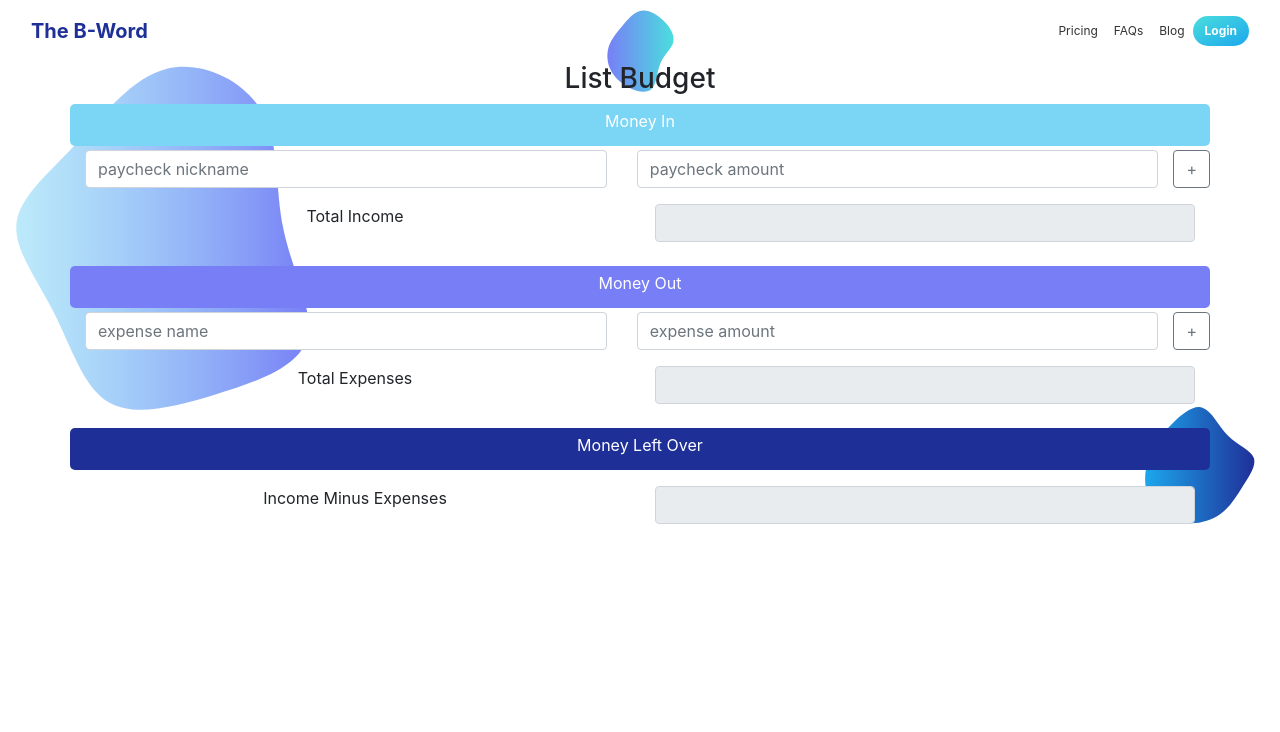
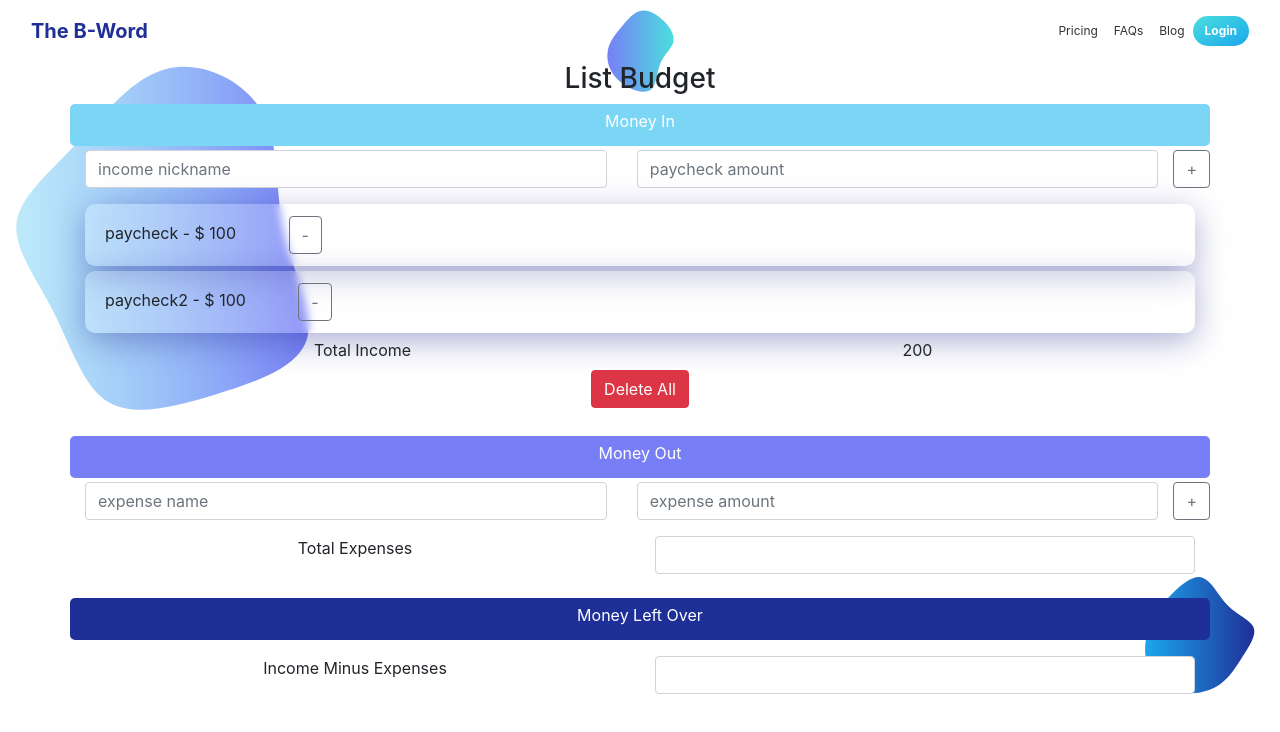
Before and after one commit to SirenaAlyceDev/react-budget, a React (Create React App) app: page /faqs in a window 1280 px wide. Shown: the top 732 px of the page. Built offline with nearby package versions, Linux system fonts and the light colour scheme.

Commit message:
added ability to change state of income and render list of income to page

```diff
--- a/src/App.css
+++ b/src/App.css
@@ -229,3 +229,14 @@ button.budgetButton {
     color:white;
     padding: 5px;
   }
+
+  .list-group-item {
+    border: none;
+    background: rgba( 255, 255, 255, 0.20 );
+    box-shadow: 0 8px 32px 0 rgba( 31, 38, 135, 0.37 );
+    backdrop-filter: blur( 4px );
+    -webkit-backdrop-filter: blur( 4px );
+    border-radius: 10px !important;
+    margin-bottom: 5px;
+    text-align: left;
+  }
--- a/src/components/ListBudgetExpenseComponent.js
+++ b/src/components/ListBudgetExpenseComponent.js
@@ -98,7 +98,7 @@ const ListExpense = (props) => {
               <Label for="totalIncome">Total Expenses</Label>
             </Col>
             <Col>
-              <Input className="totalExpenses" disabled />
+              <Input className="totalExpenses"  />
             </Col>
           </Row>
         </Container>
--- a/src/components/ListBudgetIncomeComponent.js
+++ b/src/components/ListBudgetIncomeComponent.js
@@ -1,4 +1,5 @@
 import React, { useState } from "react";
+import List from "./ListBudgetIncomeList";
 import {
   Form,
   FormGroup,
@@ -10,28 +11,37 @@ import {
   Container,
 } from "reactstrap";
 
-const ListIncome = (props) => {
-  const [inputList, setInputList] = useState([{ income: "", amount: "" }]);
+const ALL_INCOME = [
+  { id: 0, name: "paycheck", amount: 100 },
+  { id: 1, name: "paycheck2", amount: 100 },
+];
 
-  // handle input change
-  const handleInputChange = (e, index) => {
-    const { name, value } = e.target;
-    const list = [...inputList];
-    list[index][name] = value;
-    setInputList(list);
-  };
+function ListIncome() {
+  const [income, setIncome] = useState(ALL_INCOME);
+  const [name, setName] = useState('');
+  const [amount, setAmount] = useState('');
 
-  // handle click event of the remove Button
-  const handleRemoveClick = (index) => {
-    const list = [...inputList];
-    list.splice(index, 1);
-    setInputList(list);
-  };
+  const handleName = event => {
+    console.log('Name', event.target.value)
+    setName(event.target.value)
+  }
 
-  // handle click event of the add button
-  const handleAddClick = () => {
-    setInputList([...inputList, { income: "", amount: "" }]);
-  };
+  const handleAmount = event => {
+    console.log('amount', event.target.value)
+    setAmount(event.target.value)
+  }
+
+  const handleSubmitForm = event => {
+    event.preventDefault()
+    if (name !== '' && amount >0) {
+      const newincome ={name, amount}
+      setIncome([...income, newincome])
+      setName('')
+      setAmount('')
+    } else {
+      alert('invalid input')
+    }
+  }
 
   return (
     <React.Fragment>
@@ -41,25 +51,20 @@ const ListIncome = (props) => {
       <div>
         <Container className="mb-1">
           <Row>
-            <Col className="moneyInHeader">
+            <Col className="moneyInHeader mb-1">
               <Label for="moneyIn">Money In</Label>
             </Col>
           </Row>
-        </Container>
-
-        {inputList.map((x, i) => {
-          return (
-            <div className="box container">
-              <Form id="moneyInForm">
+          <Form id="moneyInForm" onSubmit={handleSubmitForm}>
             <FormGroup row>
               <Col>
                 <Input
                   type="text"
                   name="income"
                   id="income"
-                      value={x.income}
-                      placeholder="paycheck nickname"
-                      onChange={(e) => handleInputChange(e, i)}
+                  placeholder="income nickname"
+                  value={name}
+                  onChange={handleName}
                 />
               </Col>
               <Col>
@@ -67,171 +72,139 @@ const ListIncome = (props) => {
                   type="number"
                   name="amount"
                   id="incomeAmount"
-                      value={x.amount}
                   placeholder="paycheck amount"
-                      onChange={(e) => handleInputChange(e, i)}
+                  value={amount}
+                  onChange={handleAmount}
                 />
               </Col>
-                  {inputList.length - 1 === i && (
-                    <Button className="btn" onClick={handleAddClick} outline>
+              <Button className="btn" type="submit" outline>
                 {" "}
                 +{" "}
               </Button>
-                  )}
-                  {inputList.length !== 1 && (
-                    <Button
-                      className="btn"
-                      onClick={() => handleRemoveClick(i)}
-                      outline
-                    >
-                      {" "}
-                      -{" "}
-                    </Button>
-                  )}
             </FormGroup>
           </Form>
-            </div>
-          );
-        })}
+          <List income={income} />
           <Container>
             <Row>
               <Col>
                 <Label for="totalIncome">Total Income</Label>
               </Col>
               <Col>
-              <Input className="totalIncome" disabled />
+                {income.reduce((acc, curr) => {
+                  return (acc += parseInt(curr.amount));
+                }, 0)}
+              </Col>
+            </Row>
+            <Row>
+              <Col>
+              <Button className="btn" color="danger">Delete All</Button>
               </Col>
             </Row>
           </Container>
           <br />
+        </Container>
       </div>
     </React.Fragment>
   );
-};
+}
 
-//   //return (
-// //       <Container>
-// //         <Row>
-// //           <Col>
-// //             <h1>Simple List Budget</h1>
-// //           </Col>
-// //         </Row>
-// //         <Row>
-// //           <Col>
-// //             <Form id="moneyInForm">
-// //               <FormGroup
-// //                 row
-// //                 className="moneyInHeader"
-// //               >
-// //                 <Col>
-// //                   <Label for="moneyIn">Money In</Label>
-// //                 </Col>
-// //               </FormGroup>
-// //               <FormGroup row>
-// //                 <Col>
-// //                   <Input
-// //                     type="text"
-// //                     name="income"
-// //                     id="income"
-// //                     placeholder="paycheck nickname"
-// //                   />
-// //                 </Col>
-// //                 <Col>
-// //                   <Input
-// //                     type="number"
-// //                     name="amount"
-// //                     id="incomeAmount"
-// //                     placeholder="paycheck amount"
-// //                   />
-// //                 </Col>
-// //                 <Button className="btn" outline>
-// //                   {" "}
-// //                   +{" "}
-// //                 </Button>
-// //                 <Button className="btn" outline>
-// //                   {" "}
-// //                   -{" "}
-// //                 </Button>
-// //               </FormGroup>
-// //               <FormGroup row>
-// //                 <Col>
-// //                   <Label for="totalIncome">Total Income</Label>
-// //                 </Col>
-// //                 <Col>
-// //                   <Input className="totalIncome" disabled />
-// //                 </Col>
-// //               </FormGroup>
-// //               <br />
-// //             </Form>
-// //             );
-// // })}
-//             {/* <Form id="moneyOutForm">
-//               <FormGroup
-//                 row
-//                 className="moneyOutHeader"
-//               >
-//                 <Col>
-//                   <Label for="moneyOut">Money Out</Label>
-//                 </Col>
-//               </FormGroup>
-//               <FormGroup row>
-//                 <Col>
-//                   <Input
-//                     type="text"
-//                     name="expense"
-//                     id="expense"
-//                     placeholder="expense name"
-//                   />
-//                 </Col>
-//                 <Col>
-//                   <Input
-//                     type="number"
-//                     name="expenseamount"
-//                     id="expenseamount"
-//                     placeholder="expense amount"
-//                   />
-//                 </Col>
-//                 <Button className="btn" outline>
-//                   {" "}
-//                   +{" "}
-//                 </Button>
-//                 <Button className="btn" outline>
-//                   {" "}
-//                   -{" "}
-//                 </Button>
-//               </FormGroup>
-//               <FormGroup row>
-//                 <Col>
-//                   <Label for="totalExpense">Total Expense</Label>
-//                 </Col>
-//                 <Col>
-//                   <Input className="totalExpense" disabled />
-//                 </Col>
-//               </FormGroup>
-//             </Form>
-//             <Form id="moneyLeft">
-//               <FormGroup
-//                 row
-//                 className="moneyLeftOverHeader"
-//               >
-//                 <Col>
-//                   <Label for="moneyLeft">Money Left Over</Label>
-//                 </Col>
-//               </FormGroup>
-//               <FormGroup row>
-//                 <Col>
-//                   <Label for="moneyLeft">Income Minus Expenses</Label>
-//                 </Col>
-//                 <Col>
-//                   <Input className="moneyLeft" disabled />
-//                 </Col>
-//               </FormGroup>
-//             </Form> */}
-//           {/* </Col>
-//           <Col>
-//           Dashboard will go here
-//           </Col>
-//         </Row>
-//       </Container> */}
+// const ListIncome = (props) => {
+//   const [inputList, setInputList] = useState([{ income: "", amount: "" }]);
+
+//   // handle input change
+//   const handleInputChange = (e, index) => {
+//     const { name, value } = e.target;
+//     const list = [...inputList];
+//     list[index][name] = value;
+//     setInputList(list);
+//   };
+
+//   // handle click event of the remove Button
+//   const handleRemoveClick = (index) => {
+//     const list = [...inputList];
+//     list.splice(index, 1);
+//     setInputList(list);
+//   };
+
+//   // handle click event of the add button
+//   const handleAddClick = () => {
+//     setInputList([...inputList, { income: "", amount: "" }]);
+//   };
+
+//   return (
+//     <React.Fragment>
+//       <div>
+//         <h3>List Budget</h3>
+//       </div>
+//       <div>
+//         <Container className="mb-1">
+//           <Row>
+//             <Col className="moneyInHeader">
+//               <Label for="moneyIn">Money In</Label>
+//             </Col>
+//           </Row>
+//         </Container>
+
+//         {inputList.map((x, i) => {
+//           return (
+//             <div className="box container">
+//               <Form id="moneyInForm">
+//                 <FormGroup row>
+//                   <Col>
+//                     <Input
+//                       type="text"
+//                       name="income"
+//                       id="income"
+//                       value={x.income}
+//                       placeholder="paycheck nickname"
+//                       onChange={(e) => handleInputChange(e, i)}
+//                     />
+//                   </Col>
+//                   <Col>
+//                     <Input
+//                       type="number"
+//                       name="amount"
+//                       id="incomeAmount"
+//                       value={x.amount}
+//                       placeholder="paycheck amount"
+//                       onChange={(e) => handleInputChange(e, i)}
+//                     />
+//                   </Col>
+//                   {inputList.length - 1 === i && (
+//                     <Button className="btn" onClick={handleAddClick} outline>
+//                       {" "}
+//                       +{" "}
+//                     </Button>
+//                   )}
+//                   {inputList.length !== 1 && (
+//                     <Button
+//                       className="btn"
+//                       onClick={() => handleRemoveClick(i)}
+//                       outline
+//                     >
+//                       {" "}
+//                       -{" "}
+//                     </Button>
+//                   )}
+//                 </FormGroup>
+//               </Form>
+//             </div>
+//           );
+//         })}
+//         <Container>
+//           <Row>
+//             <Col>
+//               <Label for="totalIncome">Total Income</Label>
+//             </Col>
+//             <Col>
+//               <Input className="totalIncome" />
+//             </Col>
+//           </Row>
+//         </Container>
+//         <br />
+//       </div>
+//     </React.Fragment>
+//   );
+// };
 
 export default ListIncome;
--- /dev/null
+++ b/src/components/ListBudgetIncomeList.js
@@ -0,0 +1,27 @@
+import React from "react";
+import { ListGroup, ListGroupItem, Button,  } from "reactstrap";
+
+const incomeList = ({ income }) => (
+    <React.Fragment>
+  <div>
+    <ListGroup>
+      {income.map((item) => (
+          <>
+        <ListGroupItem className="incomeListItems" key={item.id}>
+          {item.name} - $ {item.amount} {" "}
+          <Button className="btn ml-5" outline>
+        {" "}
+        -{" "}
+      </Button>
+        </ListGroupItem>
+      </>
+      ))}
+    </ListGroup>
+
+  </div>
+
+    </React.Fragment>
+
+);
+
+export default incomeList;
--- a/src/components/ListBudgetLeftOver.js
+++ b/src/components/ListBudgetLeftOver.js
@@ -23,7 +23,7 @@ class ListRemaining extends Component {
               <Label for="moneyLeft">Income Minus Expenses</Label>
             </Col>
             <Col>
-              <Input className="moneyLeft" disabled />
+              <Input className="moneyLeft"  />
             </Col>
           </FormGroup>
         </Form>
```
Also changed, not shown: 1 other file (tests, documents, lock files or other folders). Lines whose indentation alone changed are shown as unchanged.
